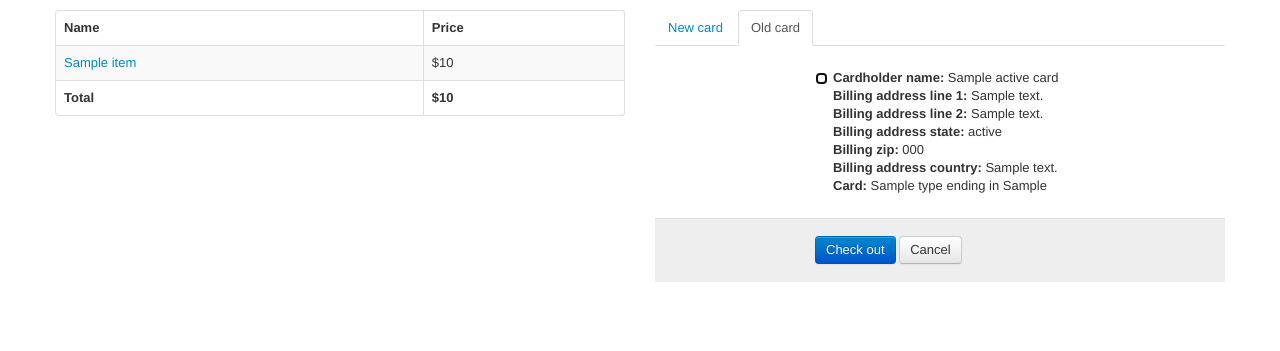
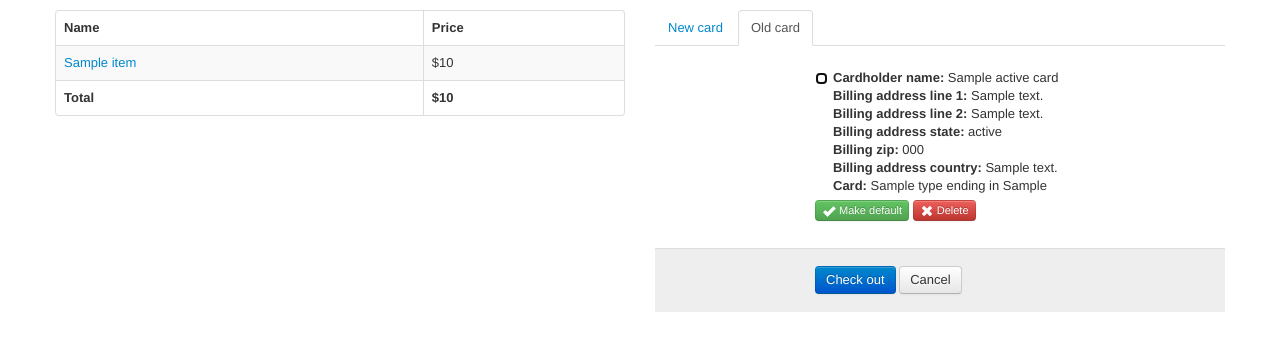
Before and after one commit to jawaidss/stripe-experiment, a Django app: template src/templates/shopping/checkout.html in a window 1280 px wide. Shown: the part 134-485 px from the top of the page. Run offline with Django 3.2, Linux system fonts and the light colour scheme; the template is opened without the code that fills it: most values are stand-ins (such as "Sample title", 1, 10 or a date in 2020); some libraries are stand-ins or nearby versions.

Commit message:
Allow user to make card default and delete card

```diff
--- a/src/shopping/urls.py
+++ b/src/shopping/urls.py
@@ -7,4 +7,6 @@ urlpatterns = patterns('shopping.views',
     url(r'^checkout/$', 'checkout', name='shopping-checkout'),
     url(r'^orders/$', 'orders', name='shopping-orders'),
     url(r'^orders/(?P<id>[\d]+)/$', 'order', name='shopping-order'),
+    url(r'^cards/(?P<id>[\d]+)/make-default/$', 'make_default_card', name='shopping-make_default_card'),
+    url(r'^cards/(?P<id>[\d]+)/delete/$', 'delete_card', name='shopping-delete_card'),
 )
--- a/src/templates/shopping/checkout.html
+++ b/src/templates/shopping/checkout.html
@@ -59,6 +59,10 @@
                                     <strong>Billing address country:</strong> {{ stripe_customer.active_card.address_country }}<br>
                                     <strong>Card:</strong> {{ stripe_customer.active_card.type }} ending in {{ stripe_customer.active_card.last4 }}
                                 </label>
+                                <p>
+                                    <a href="#" rel="popover" title="Are you sure?" data-content="<div class='btn-group'><a href='{% url "shopping-make_default_card" card.id %}' class='btn btn-primary'>Yes</a><a href='#' class='btn'>No</a></div>" data-trigger="click" data-placement="top" class="btn btn-mini btn-success"><i class="icon-ok icon-white"></i> Make default</a>
+                                    <a href="#" rel="popover" title="Are you sure?" data-content="<div class='btn-group'><a href='{% url "shopping-delete_card" card.id %}' class='btn btn-primary'>Yes</a><a href='#' class='btn'>No</a></div>" data-trigger="click" data-placement="top" class="btn btn-mini btn-danger"><i class="icon-remove icon-white"></i> Delete</a>
+                                </p>
                             {% endfor %}
                         </div>
                     {% else %}
@@ -81,6 +85,9 @@
 
 {% block jquery %}
 $("a[rel=popover]").popover().click(function() {
+    return false;
+});
+$("a[href=#]").live("click", function() {
     return false;
 });
 Stripe.setPublishableKey("{{ STRIPE_PUBLISHABLE_KEY }}");
--- a/src/templates/shopping/order.html
+++ b/src/templates/shopping/order.html
@@ -28,7 +28,7 @@
 {% if stripe_charge %}
     <div class="well"><strong>Card:</strong> {{ stripe_charge.card.type }} ending in {{ stripe_charge.card.last4 }}</div>
 {% endif %}
-<p><a href="{% url "shopping-orders" %}" class="btn btn-mini"><i class="icon-arrow-left"></i> Back to orders</a></p>
+<p><a href="{% url "shopping-orders" %}" class="btn btn-small"><i class="icon-arrow-left"></i> Back to orders</a></p>
 {% endblock %}
 
 {% block jquery %}
```
Also changed, not shown: src/shopping/views.py (+17 -0 lines).
